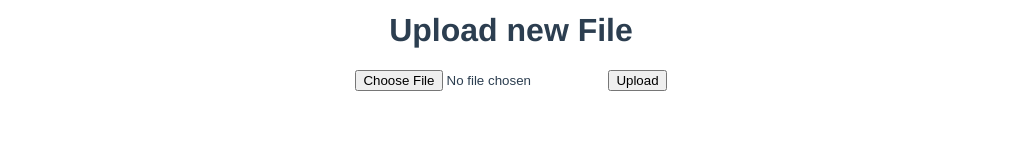
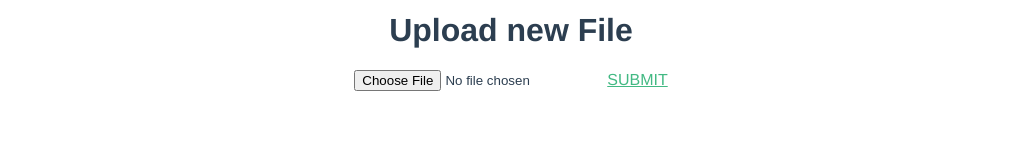
Before and after one commit to musculoskeletal/opensim-model-scaler-website, a Vue app: page / in a window 1280 px wide. Shown: the part 528-688 px from the top of the page, without its empty margins (129-1150 px from the left). Built offline with nearby package versions, Linux system fonts and the light colour scheme.

Commit message:
file input fixed

```diff
--- a/src/components/GetFile.vue
+++ b/src/components/GetFile.vue
@@ -2,16 +2,52 @@
     <div class="getfile">
         <title>Upload new File Test</title>
         <h1>Upload new File</h1>
-        <form method=post action="http://127.0.0.1:5000/upload" enctype=multipart/form-data>
-            <input type=file name=file>
-            <input type=submit value=Upload>
-        </form>
+            <input id=fileInput type=file name=file>
+            <a href="#" v-on:click="submitForm">SUBMIT</a>
+
     </div>
 </template>
 
 <script>
+
+import $ from 'jquery'
+
 export default {
-    name: 'GetFile'
+    name: 'GetFile',
+    components: {},
+    methods:{
+        async submitForm(){
+            var files = document.getElementById('fileInput').files
+            if (files.length < 1) {
+                alert("No file selected.")
+                return
+            }
+
+            var file = files[0]
+            if (file.name === '') {
+                alert("Invalid file name.")
+                return;
+            }
+
+            var requestContent = {
+                ["fileName"] : file.name,
+                ["fileContent"] : await file.text()
+            }
+
+            var json = JSON.stringify(requestContent)
+            alert(json)
+            $.post('http://127.0.0.1:5000/upload', json)
+
+            $.ajax ({
+                url: 'http://127.0.0.1:5000/upload',
+                type: "POST",
+                data: json,
+                dataType: "json",
+                contentType: "application/json; charset=utf-8",
+                crossDomain: true
+            });
+        }
+    }
 }
 </script>
 
```
